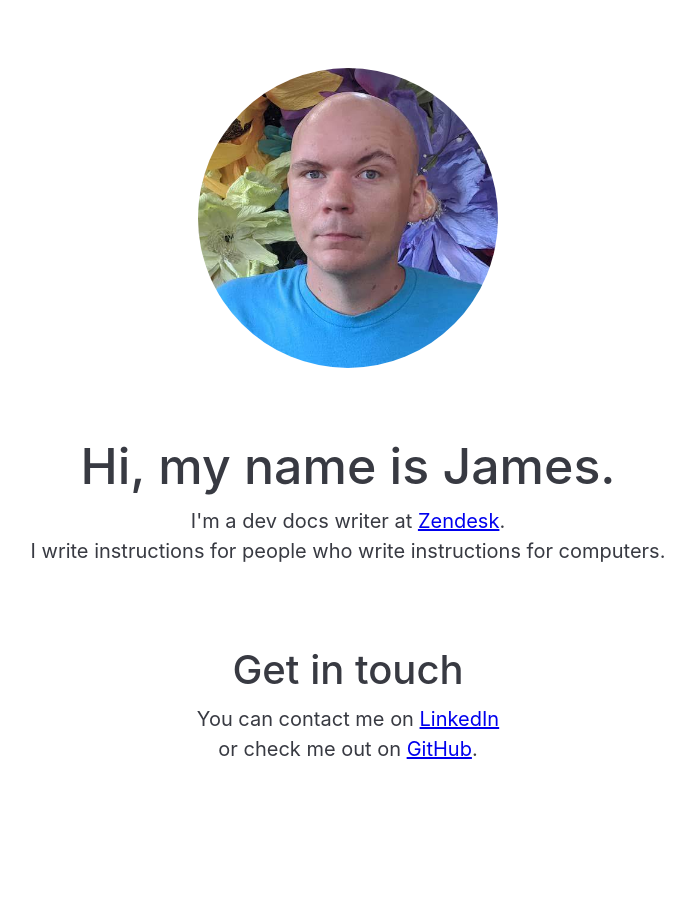
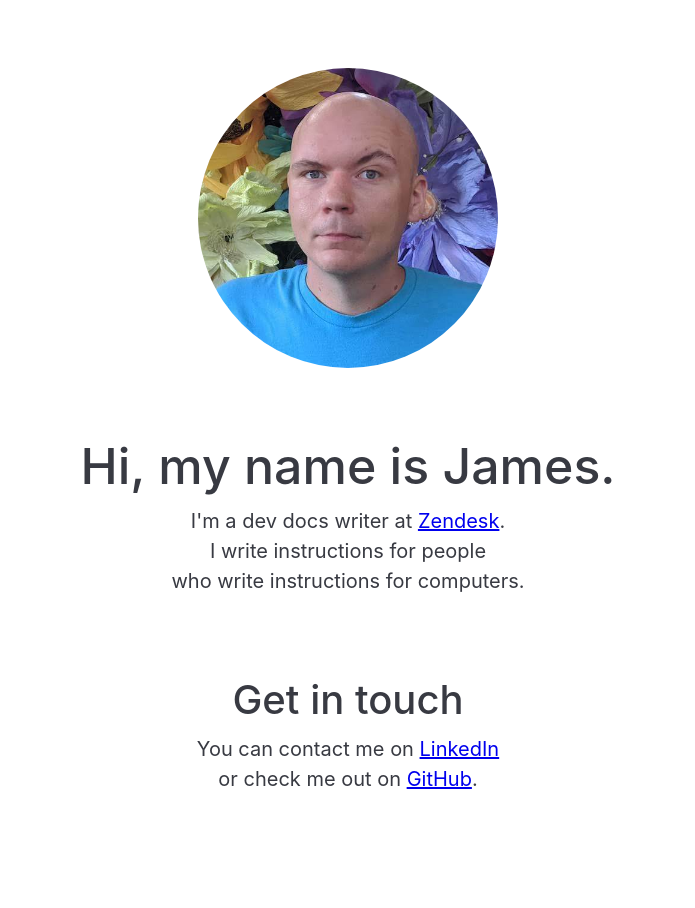
Before and after one commit to jrodewig/jrodewig.github.io, a Jekyll site: the page built from index.html, in a window 1280 px wide. Shown: the whole page, without its empty margins (292-987 px from the left). Built offline with Jekyll 4.4.1, drawn with Linux system fonts in a browser that asks for light colours.

Commit message:
More linebreaks

```diff
--- a/index.html
+++ b/index.html
@@ -22,7 +22,9 @@ title: James Rodewig
         >Zendesk</a
       >.
       <br class="sm-hide" />
-      I write instructions for people who write instructions for computers.
+      I write instructions for people
+      <br class="sm-hide" />
+      who write instructions for computers.
     </p>
   </section>
   <section>
@@ -34,7 +36,7 @@ title: James Rodewig
         rel="noopener noreferrer"
         >LinkedIn</a
       >
-      <br />or check me out on
+      <br class="sm-hide" />or check me out on
       <a href="https://github.com/jrodewig" rel="noopener noreferrer">GitHub</a
       >.
     </p>
```
